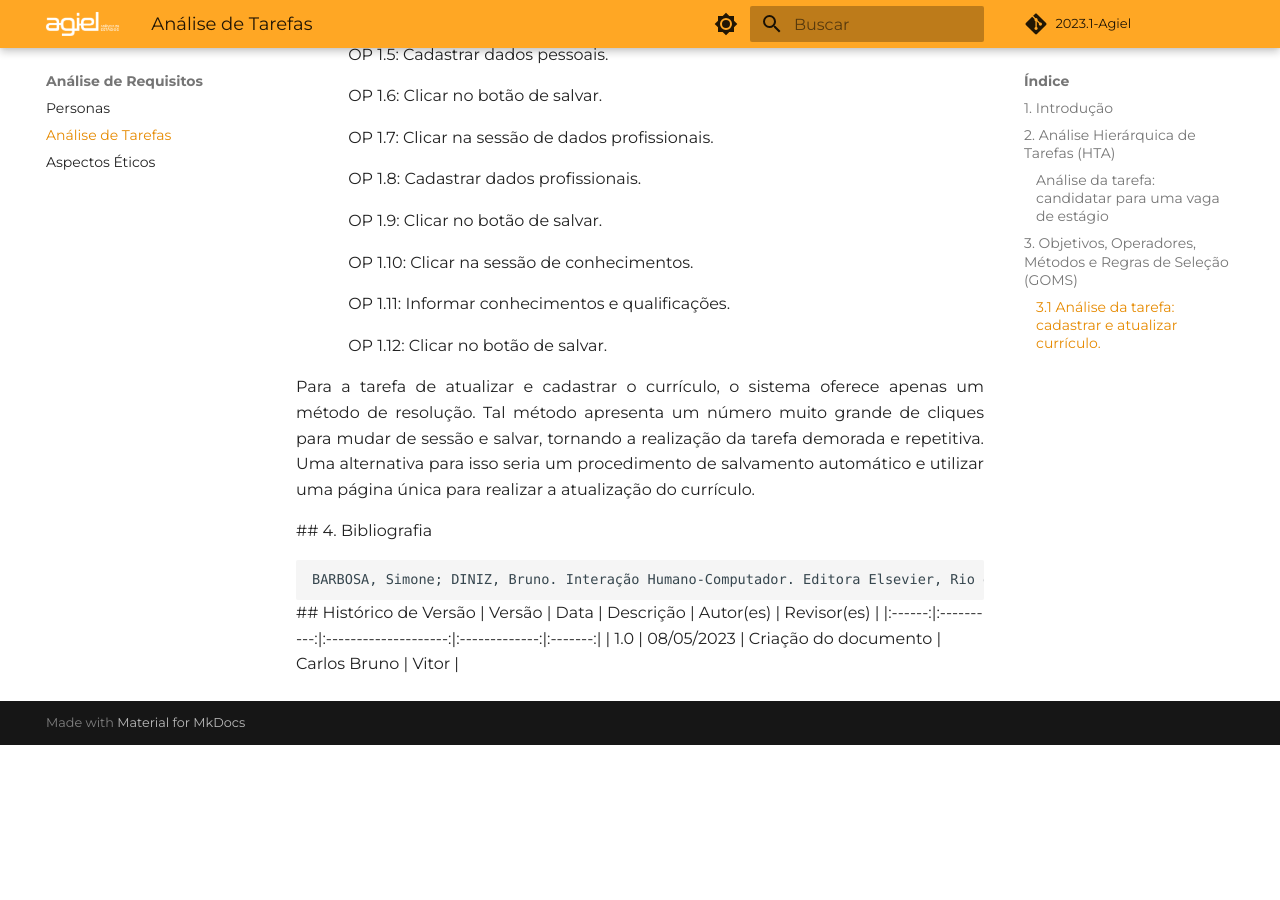
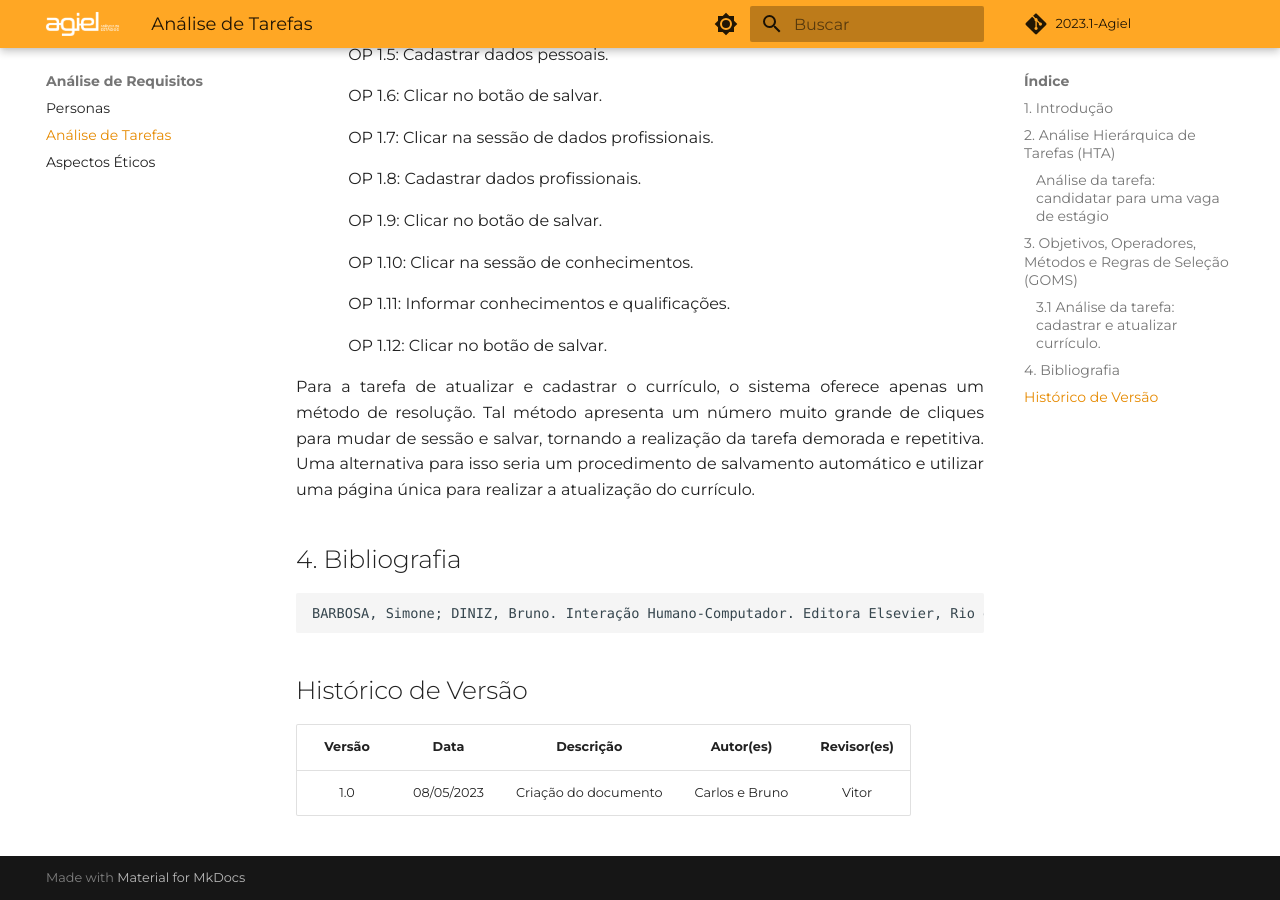
Before and after one commit to Interacao-Humano-Computador/2023.1-Agiel, an MkDocs documentation site: the page built from docs/requisitos/analise_tarefas.md, in a window 1280 px wide and 900 px high, scrolled down 2723 px. Built offline with MkDocs 1.6.1 and Material for MkDocs 9.7.7, drawn with Linux system fonts in a browser that asks for light colours; some web fonts are replaced; comment, search, counter and statistics services are not loaded; before the commit the page ends 3468 px from its top, so only the background shows below that.

Commit message:
fix tags not closing

````diff
--- a/docs/requisitos/analise_tarefas.md
+++ b/docs/requisitos/analise_tarefas.md
@@ -54,26 +54,24 @@ Nessa tarefa, o objetivo do usuário é atualizar seus dados acadêmicos e profi
 </p>
 <p>Goal 0: Atulizar e cadastrar dados</p>
 &emsp;&emsp;- Method 1: Acessar área currículo via menu.
-<p>&emsp;&emsp;- SEL RULE (Usuário deve encontrar o botão que leva a sessão de currículo)
-<p>&emsp;&emsp;&emsp; OP 1.1: Clicar na sessão de dados acadêmicos.
-<p>&emsp;&emsp;&emsp; OP 1.2: Cadastrar dados acadêmicos.
-<p>&emsp;&emsp;&emsp; OP 1.3: Clicar no botão de salvar.
-<p>&emsp;&emsp;&emsp; OP 1.4: Clicar na sessão de dados pessoais.
-<p>&emsp;&emsp;&emsp; OP 1.5: Cadastrar dados pessoais.
-<p>&emsp;&emsp;&emsp; OP 1.6: Clicar no botão de salvar.
-<p>&emsp;&emsp;&emsp; OP 1.7: Clicar na sessão de dados profissionais.
-<p>&emsp;&emsp;&emsp; OP 1.8: Cadastrar dados profissionais.
-<p>&emsp;&emsp;&emsp; OP 1.9: Clicar no botão de salvar.
-<p>&emsp;&emsp;&emsp; OP 1.10: Clicar na sessão de conhecimentos.
-<p>&emsp;&emsp;&emsp; OP 1.11: Informar conhecimentos e qualificações.
-<p>&emsp;&emsp;&emsp; OP 1.12: Clicar no botão de salvar.
+<p>&emsp;&emsp;- SEL RULE (Usuário deve encontrar o botão que leva a sessão de currículo)</p>
+<p>&emsp;&emsp;&emsp; OP 1.1: Clicar na sessão de dados acadêmicos.</p>
+<p>&emsp;&emsp;&emsp; OP 1.2: Cadastrar dados acadêmicos.</p>
+<p>&emsp;&emsp;&emsp; OP 1.3: Clicar no botão de salvar.</p>
+<p>&emsp;&emsp;&emsp; OP 1.4: Clicar na sessão de dados pessoais.</p>
+<p>&emsp;&emsp;&emsp; OP 1.5: Cadastrar dados pessoais.</p>
+<p>&emsp;&emsp;&emsp; OP 1.6: Clicar no botão de salvar.</p>
+<p>&emsp;&emsp;&emsp; OP 1.7: Clicar na sessão de dados profissionais.</p>
+<p>&emsp;&emsp;&emsp; OP 1.8: Cadastrar dados profissionais.</p>
+<p>&emsp;&emsp;&emsp; OP 1.9: Clicar no botão de salvar.</p>
+<p>&emsp;&emsp;&emsp; OP 1.10: Clicar na sessão de conhecimentos.</p>
+<p>&emsp;&emsp;&emsp; OP 1.11: Informar conhecimentos e qualificações.</p>
+<p>&emsp;&emsp;&emsp; OP 1.12: Clicar no botão de salvar.</p>
 
 <p align="justify">
 Para a tarefa de atualizar e cadastrar o currículo, o sistema oferece apenas um método de resolução. Tal método apresenta um número muito grande de cliques para mudar de sessão e salvar, tornando a realização da tarefa demorada e  repetitiva.
 Uma alternativa para isso seria um procedimento de salvamento automático e utilizar uma página única para realizar a atualização do currículo.
-<p>
-
-
+</p>
 
 ## 4. Bibliografia
 ```
@@ -82,6 +80,6 @@ BARBOSA, Simone; DINIZ, Bruno. Interação Humano-Computador. Editora Elsevier,
 
 ## Histórico de Versão
 
-| Versão | Data       | Descrição            | Autor(es)         | Revisor(es) |
-|:------:|:----------:|:--------------------:|:-------------:|:-------:|
-| 1.0 | 08/05/2023 | Criação do documento | Carlos Bruno | Vitor |
+| Versão |    Data    |      Descrição       |   Autor(es)    | Revisor(es) |
+|:------:|:----------:|:--------------------:|:--------------:|:-----------:|
+|  1.0   | 08/05/2023 | Criação do documento | Carlos e Bruno |    Vitor    |
````
